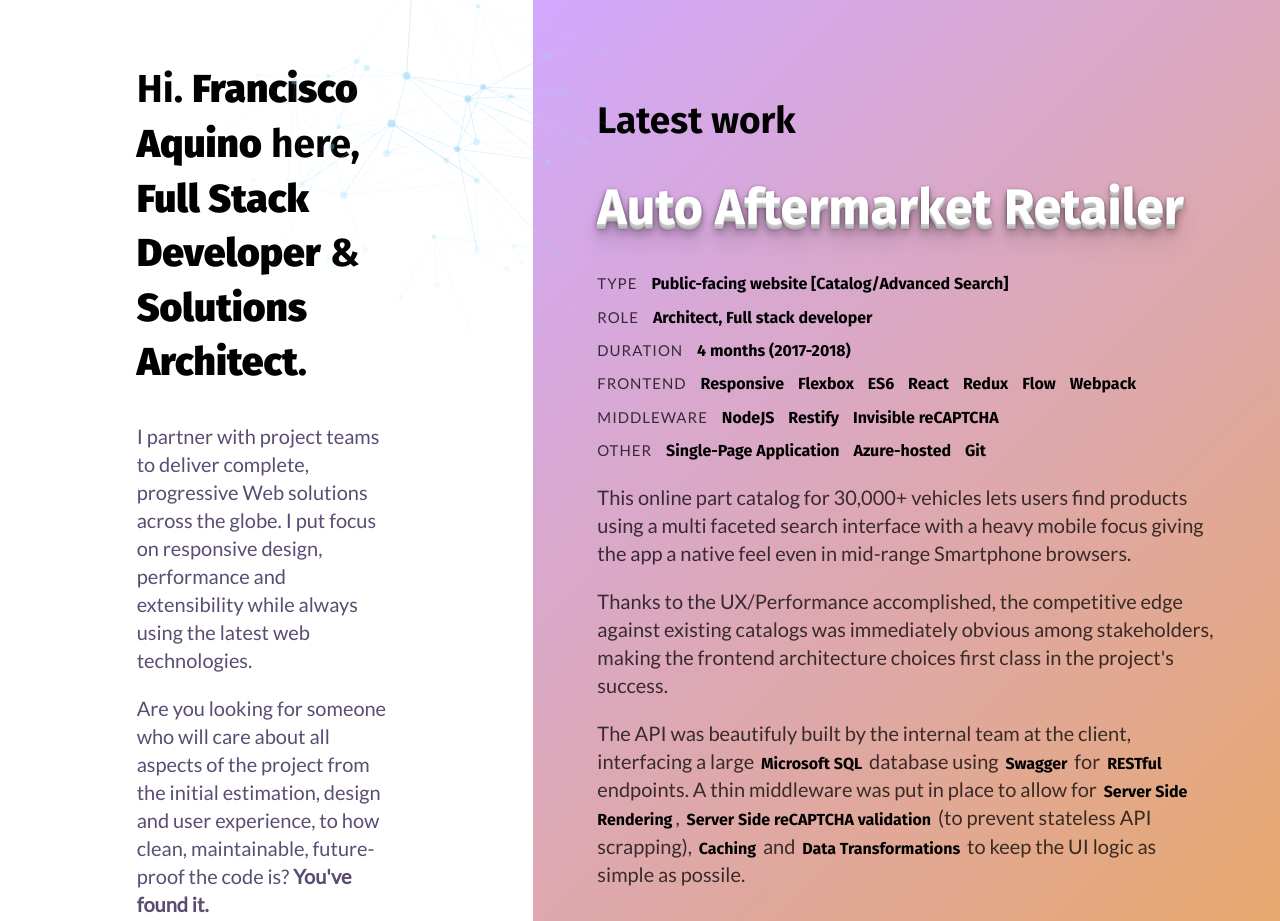
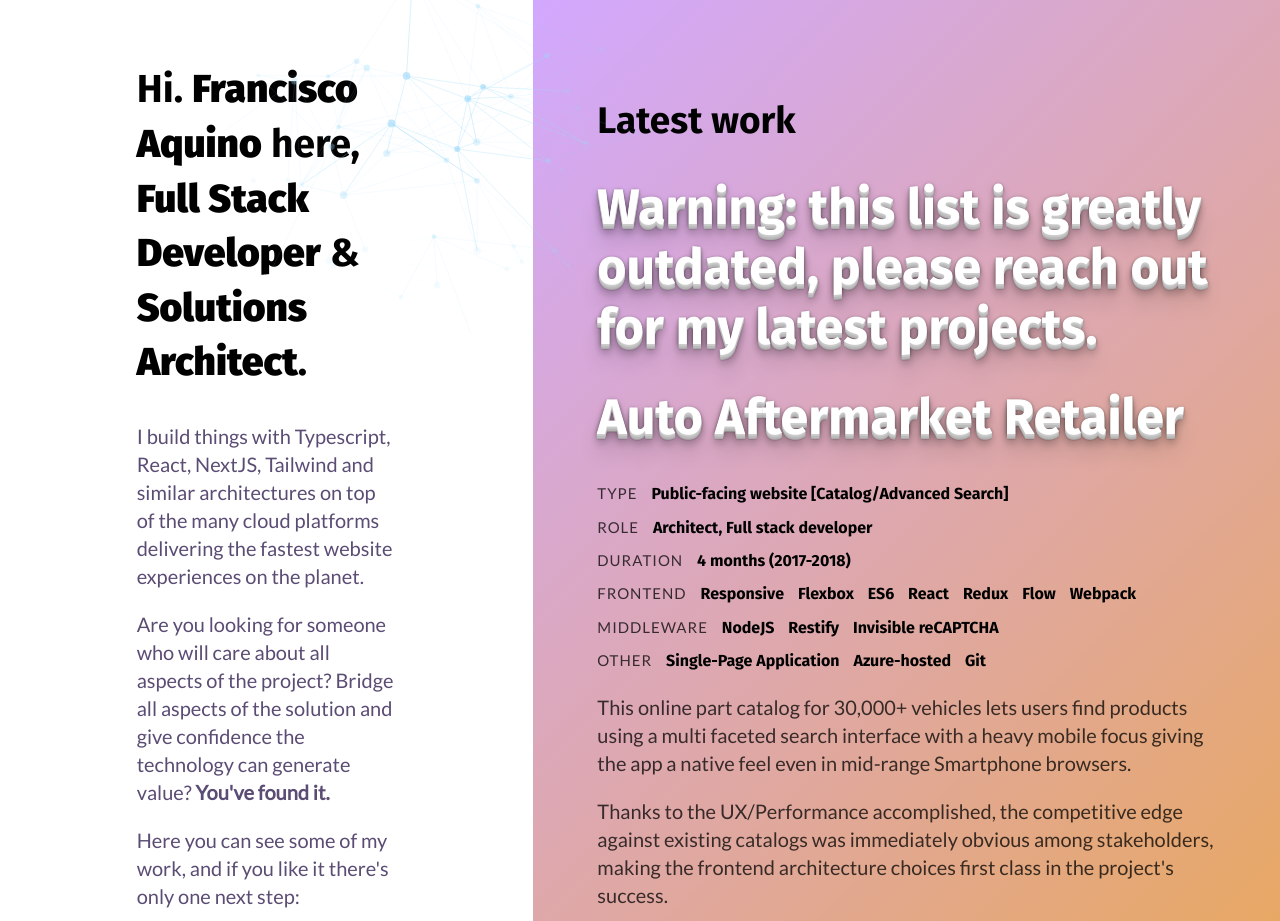
Before and after one commit to emp/emp.github.io, a plain HTML site: page index.html in a window 1280 px wide. Shown: the top 921 px of the page. Drawn offline with nearby package versions, Linux system fonts and the light colour scheme.

Commit message:
Update index.html

```diff
--- a/index.html
+++ b/index.html
@@ -26,10 +26,8 @@
         <b>Francisco Aquino</b> here,
         <b>Full Stack Developer</b> &amp;
         <b>Solutions Architect</b>.</h1>
-      <p>I partner with project teams to deliver complete, progressive Web solutions across the globe. I put focus on responsive
-        design, performance and extensibility while always using the latest web technologies.</p>
-      <p>Are you looking for someone who will care about all aspects of the project from the initial estimation, design and
-        user experience, to how clean, maintainable, future-proof the code is? <b>You've found it.</b></p>
+      <p>I build things with Typescript, React, NextJS, Tailwind and similar architectures on top of the many cloud platforms delivering the fastest website experiences on the planet.</p>
+      <p>Are you looking for someone who will care about all aspects of the project? Bridge all aspects of the solution and give confidence the technology can generate value? <b>You've found it.</b></p>
       <p>Here you can see some of my work, and if you like it there's only one next step: </p>
       <div class="❤️">
 
@@ -50,10 +48,9 @@
       <h2>Latest work
       </h2>
 
-      <!--
-    <h2>Work as
-      <b>Full Stack Developer</b>
-    </h2> -->
+    <h3>
+      Warning: this list is greatly outdated, please reach out for my latest projects.
+    </h3>
 
       <div class="project">
         <h3>Auto Aftermarket Retailer</h3>
```
